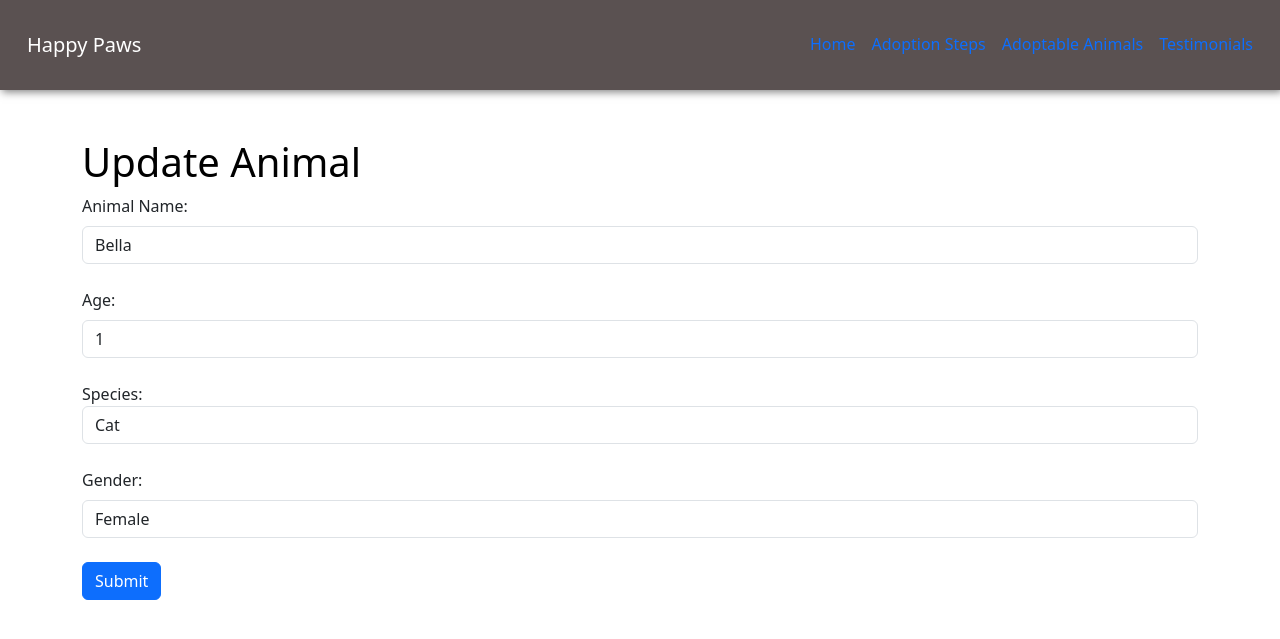
After one commit to VapurGunslinger/Cmpe_131_Project, a Flask app: page /Animals/Add_Animal/Update/1 in a window 1280 px wide. The commit adds this page. Shown: the top 639 px of the page. Run offline with Flask 3, Linux system fonts and the light colour scheme; data comes from the database, SQL or seed files in the repository.

Commit message:
added edit feature and display correct gender, minor db changes

```diff
--- a/app.py
+++ b/app.py
@@ -21,7 +21,7 @@ class Animal(db.Model):
     id = db.Column(db.Integer, primary_key=True)
     name = db.Column(db.String(5), nullable=False)
     age = db.Column(db.Integer, nullable=True)
-    species = db.Column(db.String(150), nullable=False)
+    species = db.Column(db.Integer, nullable=False)
     gender = db.Column(db.Integer, nullable=False)
 
     breed = db.Column(db.String(150), nullable=True)
@@ -52,7 +52,7 @@ class animalForm(FlaskForm):
     name = StringField("Animal Name: ", validators=[DataRequired()])
     age = IntegerField("Age: ", validators=[Optional(), NumberRange(min=0, message = "Input must be greater than 0.")])
     species = SelectField(u"Species: ",  choices=[(0, 'Cat'),(1, 'Dog')], validators=[DataRequired()])
-    gender = SelectField(u"Gender: ", choices=[(0, 'Male'),(1, 'Female'), (2, 'Neutered'), (3, 'Spayed')], validators=[DataRequired(),] )
+    gender = SelectField(u"Gender: ", choices=[(0, 'Male'),(1, 'Female'), (2, 'Neutered Male'), (3, 'Spayed Female')], validators=[DataRequired(),] )
     submit = SubmitField("Submit")
 
 
@@ -121,6 +121,32 @@ def delete(id):
             form = form,
             all_animals=all_animals)
 
+@app.route('/Animals/Add_Animal/Update/<int:id>', methods=['GET','POST'])
+def update(id):
+    animal_update = Animal.query.get_or_404(id)
+    form = animalForm(obj=animal_update)
+    if request.method == "POST":
+        animal_update.name = request.form['name']
+        animal_update.age = request.form['age']
+        animal_update.species = request.form['species']
+        animal_update.gender = request.form['age']
+        try:
+                db.session.commit()
+                flash("Animal updated successfully!")
+                return render_template("update.html", form=form, animal_update=animal_update)
+        except:
+               flash("Error with updating animal.")
+               return render_template("update.html", form=form, animal_update=animal_update)
+    else:
+       return render_template("update.html", form=form, animal_update=animal_update)
+
+
+
+
+
+
+
+
 @app.route('/Testimonial')
 def testimonial():
     return render_template('Testimonials.html')
--- a/templates/add_animal.html
+++ b/templates/add_animal.html
@@ -60,8 +60,9 @@
                 <td>{{animal.species}}</td>
                 <td>{{animal.age}}</td>
                 <td>{{animal.gender}}</td>
-                <td>
-                    <a href="{{url_for('delete', id=animal.id)}}" class="btn btn-danger" id="delete">Delete</a></td>
+                <td> <a href="{{url_for('update', id=animal.id)}}" class="btn btn-success" id="update">Edit</a></td>
+                <td> <a href="{{url_for('delete', id=animal.id)}}" class="btn btn-danger" id="delete">Delete</a></td>
+
             </tr>
             {% endfor %}
         </tbody>
--- /dev/null
+++ b/templates/update.html
@@ -0,0 +1,42 @@
+{% extends "base.html" %}
+
+
+{%block head%}
+{%endblock%}
+
+
+{%block body%}
+</br>
+<div class="container">
+    {% for message in get_flashed_messages() %}
+        <div class="alert alert-warning alert-dismissible fade show" role="alert">
+            {{ message }}
+        <button type="button" class="btn-close" data-bs-dismiss="alert" aria-label="Close"></button>
+      </div>
+    {% endfor %}
+    <div class="d-flex justify-content-left">
+        <h1> Update Animal </h1>
+    </div>
+    <div>
+        <form action="/update/{{animal_update.id}}" method="POST">
+            {{ form.hidden_tag() }}
+            {{ form.name.label(class="form-label") }}
+            {{ form.name(class="form-control") }}
+            </br>
+            {{ form.age.label(class="form-label") }}
+            {{ form.age(class="form-control") }}
+            </br>
+            {{ form.species.label(class="form=label") }}
+            {{ form.species(class="form-control") }}
+            </br>
+            {{ form.gender.label(class="form-label") }}
+            {{ form.gender(class="form-control") }}
+            </br>
+            {{ form.submit(class="btn btn-primary") }}
+
+        </form>
+    </div>
+</div>
+
+
+{%endblock%}
```
Also changed, not shown: migrations/versions/a59bd729fcb1_change_species_from_string_to_int.py (added, +38 -0 lines), templates/animals.html (+12 -2 lines).
